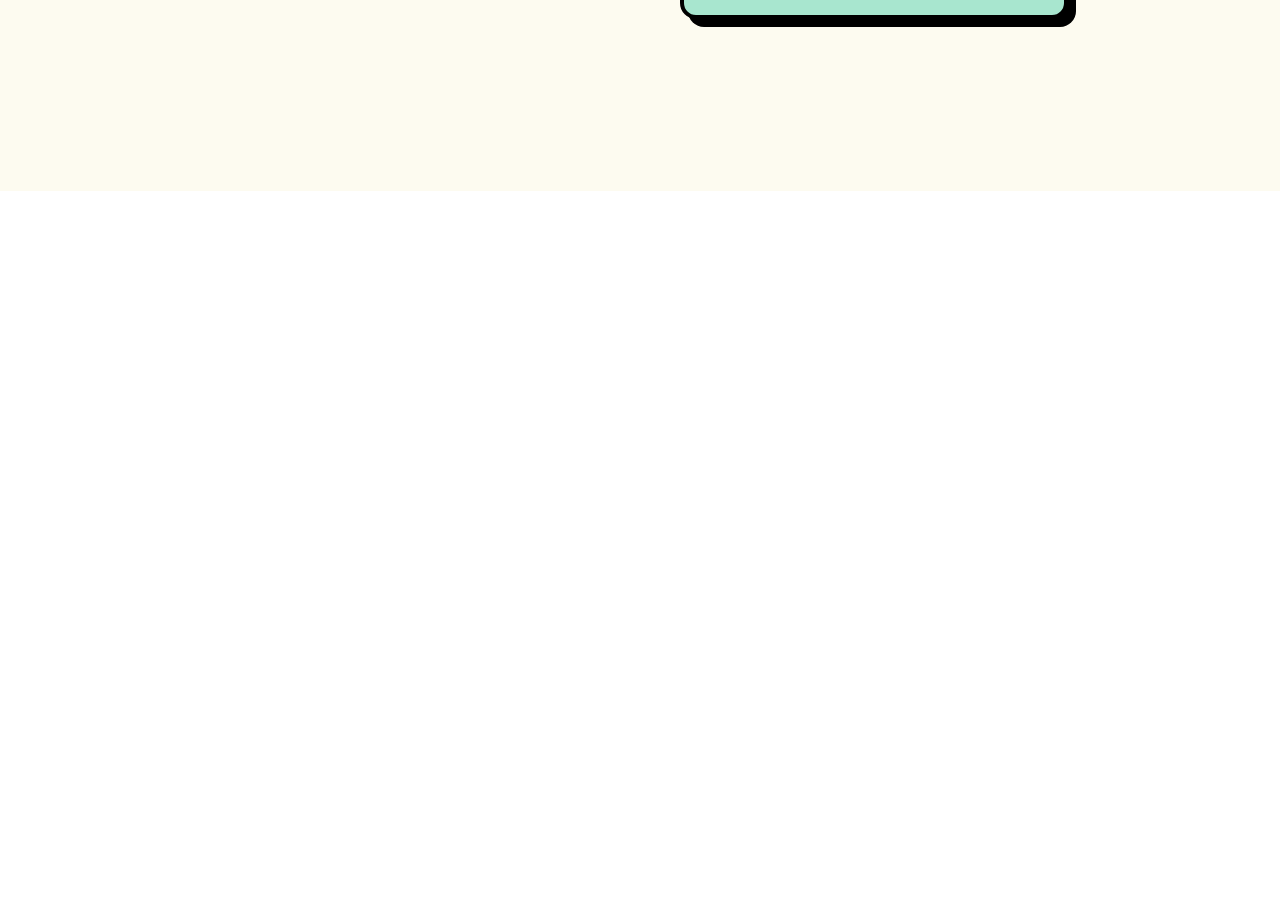
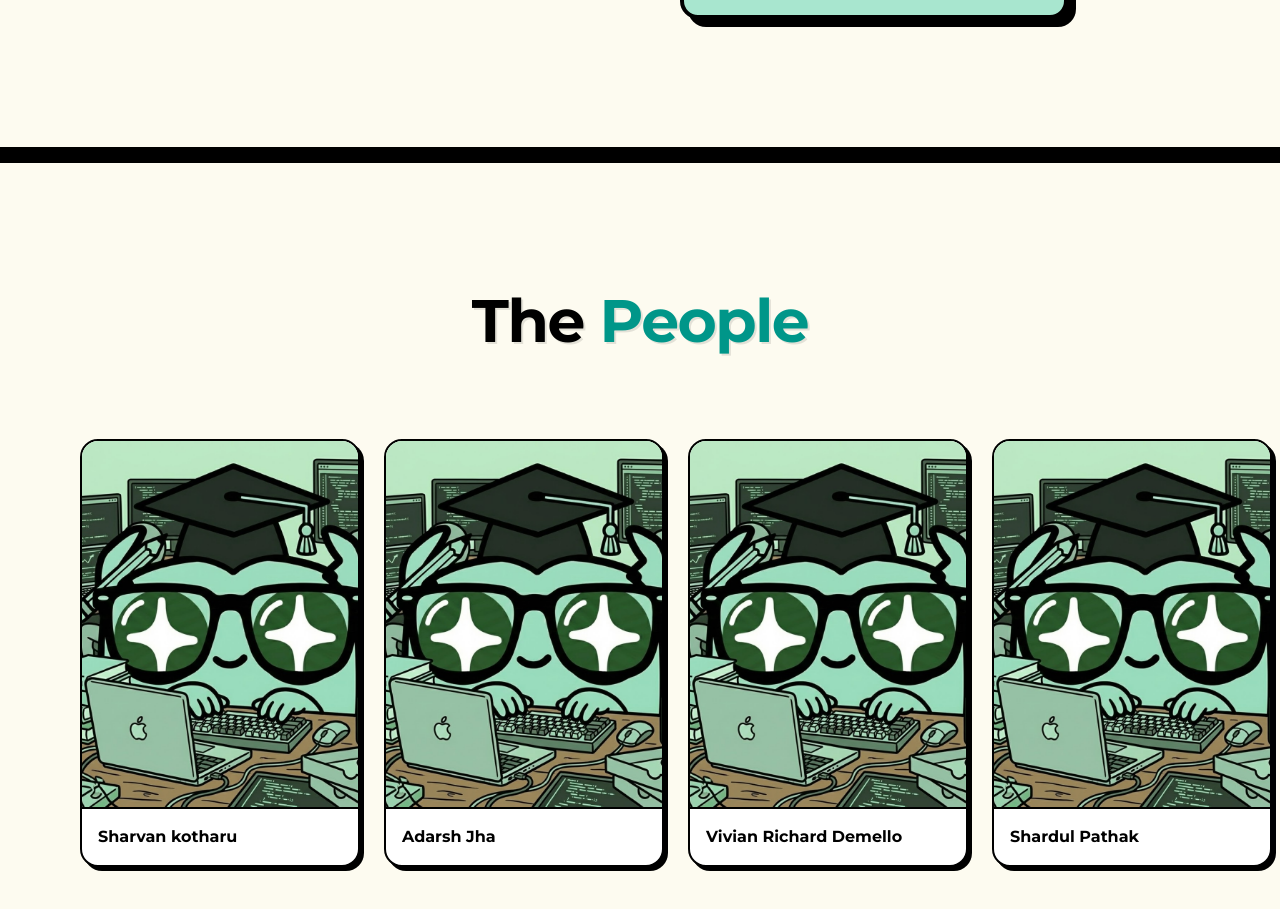
Before and after one commit to vynride/technicalcup-A1, a Next.js app: page / in a window 1280 px wide. Shown: the part 609-1518 px from the top of the page. Before the commit the page ends 800 px from the top, so only its background shows below. Built offline with nearby package versions, Linux system fonts and the light colour scheme.

Commit message:
feat: add carousel & revamp profiles

```diff
--- a/app/globals.css
+++ b/app/globals.css
@@ -1,9 +1,7 @@
 @import "tailwindcss";
+@import "tw-animate-css";
 
-:root {
-  --background: #ffffff;
-  --foreground: #171717;
-}
+@custom-variant dark (&:is(.dark *));
 
 html,
 body {
@@ -17,13 +15,42 @@ body {
   --color-foreground: var(--foreground);
   --font-sans: var(--font-montserrat), sans-serif;
   --font-mono: monospace;
-}
-
-@media (prefers-color-scheme: dark) {
-  :root {
-    --background: #0a0a0a;
-    --foreground: #ededed;
-  }
+  --color-sidebar-ring: var(--sidebar-ring);
+  --color-sidebar-border: var(--sidebar-border);
+  --color-sidebar-accent-foreground: var(--sidebar-accent-foreground);
+  --color-sidebar-accent: var(--sidebar-accent);
+  --color-sidebar-primary-foreground: var(--sidebar-primary-foreground);
+  --color-sidebar-primary: var(--sidebar-primary);
+  --color-sidebar-foreground: var(--sidebar-foreground);
+  --color-sidebar: var(--sidebar);
+  --color-chart-5: var(--chart-5);
+  --color-chart-4: var(--chart-4);
+  --color-chart-3: var(--chart-3);
+  --color-chart-2: var(--chart-2);
+  --color-chart-1: var(--chart-1);
+  --color-ring: var(--ring);
+  --color-input: var(--input);
+  --color-border: var(--border);
+  --color-destructive: var(--destructive);
+  --color-accent-foreground: var(--accent-foreground);
+  --color-accent: var(--accent);
+  --color-muted-foreground: var(--muted-foreground);
+  --color-muted: var(--muted);
+  --color-secondary-foreground: var(--secondary-foreground);
+  --color-secondary: var(--secondary);
+  --color-primary-foreground: var(--primary-foreground);
+  --color-primary: var(--primary);
+  --color-popover-foreground: var(--popover-foreground);
+  --color-popover: var(--popover);
+  --color-card-foreground: var(--card-foreground);
+  --color-card: var(--card);
+  --radius-sm: calc(var(--radius) - 4px);
+  --radius-md: calc(var(--radius) - 2px);
+  --radius-lg: var(--radius);
+  --radius-xl: calc(var(--radius) + 4px);
+  --radius-2xl: calc(var(--radius) + 8px);
+  --radius-3xl: calc(var(--radius) + 12px);
+  --radius-4xl: calc(var(--radius) + 16px);
 }
 
 body,
@@ -37,3 +64,88 @@ select {
   -webkit-font-smoothing: antialiased;
   -moz-osx-font-smoothing: grayscale;
 }
+
+:root {
+  --radius: 0.625rem;
+  --background: oklch(1 0 0);
+  --foreground: oklch(0.145 0 0);
+  --card: oklch(1 0 0);
+  --card-foreground: oklch(0.145 0 0);
+  --popover: oklch(1 0 0);
+  --popover-foreground: oklch(0.145 0 0);
+  --primary: oklch(0.205 0 0);
+  --primary-foreground: oklch(0.985 0 0);
+  --secondary: oklch(0.97 0 0);
+  --secondary-foreground: oklch(0.205 0 0);
+  --muted: oklch(0.97 0 0);
+  --muted-foreground: oklch(0.556 0 0);
+  --accent: oklch(0.97 0 0);
+  --accent-foreground: oklch(0.205 0 0);
+  --destructive: oklch(0.577 0.245 27.325);
+  --border: oklch(0.922 0 0);
+  --input: oklch(0.922 0 0);
+  --ring: oklch(0.708 0 0);
+  --chart-1: oklch(0.646 0.222 41.116);
+  --chart-2: oklch(0.6 0.118 184.704);
+  --chart-3: oklch(0.398 0.07 227.392);
+  --chart-4: oklch(0.828 0.189 84.429);
+  --chart-5: oklch(0.769 0.188 70.08);
+  --sidebar: oklch(0.985 0 0);
+  --sidebar-foreground: oklch(0.145 0 0);
+  --sidebar-primary: oklch(0.205 0 0);
+  --sidebar-primary-foreground: oklch(0.985 0 0);
+  --sidebar-accent: oklch(0.97 0 0);
+  --sidebar-accent-foreground: oklch(0.205 0 0);
+  --sidebar-border: oklch(0.922 0 0);
+  --sidebar-ring: oklch(0.708 0 0);
+}
+
+.dark {
+  --background: oklch(0.145 0 0);
+  --foreground: oklch(0.985 0 0);
+  --card: oklch(0.205 0 0);
+  --card-foreground: oklch(0.985 0 0);
+  --popover: oklch(0.205 0 0);
+  --popover-foreground: oklch(0.985 0 0);
+  --primary: oklch(0.922 0 0);
+  --primary-foreground: oklch(0.205 0 0);
+  --secondary: oklch(0.269 0 0);
+  --secondary-foreground: oklch(0.985 0 0);
+  --muted: oklch(0.269 0 0);
+  --muted-foreground: oklch(0.708 0 0);
+  --accent: oklch(0.269 0 0);
+  --accent-foreground: oklch(0.985 0 0);
+  --destructive: oklch(0.704 0.191 22.216);
+  --border: oklch(1 0 0 / 10%);
+  --input: oklch(1 0 0 / 15%);
+  --ring: oklch(0.556 0 0);
+  --chart-1: oklch(0.488 0.243 264.376);
+  --chart-2: oklch(0.696 0.17 162.48);
+  --chart-3: oklch(0.769 0.188 70.08);
+  --chart-4: oklch(0.627 0.265 303.9);
+  --chart-5: oklch(0.645 0.246 16.439);
+  --sidebar: oklch(0.205 0 0);
+  --sidebar-foreground: oklch(0.985 0 0);
+  --sidebar-primary: oklch(0.488 0.243 264.376);
+  --sidebar-primary-foreground: oklch(0.985 0 0);
+  --sidebar-accent: oklch(0.269 0 0);
+  --sidebar-accent-foreground: oklch(0.985 0 0);
+  --sidebar-border: oklch(1 0 0 / 10%);
+  --sidebar-ring: oklch(0.556 0 0);
+}
+
+@layer base {
+  * {
+    @apply border-border outline-ring/50;
+  }
+  body {
+    @apply bg-background text-foreground;
+  }
+  .scrollbar-hide {
+    -ms-overflow-style: none;
+    scrollbar-width: none;
+  }
+  .scrollbar-hide::-webkit-scrollbar {
+    display: none;
+  }
+}
--- a/app/page.js
+++ b/app/page.js
@@ -1,7 +1,14 @@
+"use client";
+
+import { useRef } from "react";
 import Link from "next/link";
 import Image from "next/image";
+import ImageCard from "@/components/ui/image-card";
+import profileData from "@/data/profile.json";
 
 export default function Home() {
+  const carouselRef = useRef(null);
+
   return (
     <main className="min-h-screen bg-[#FDFBF0] text-black font-sans selection:bg-teal-300 selection:text-black pt-28">
       <div className="relative isolate flex flex-col">
@@ -48,6 +55,34 @@ export default function Home() {
             </div>
           </div>
         </section>
+
+        {/* Separator */}
+        <div className="w-full h-4 bg-black"></div>
+
+        {/* The People Section */}
+        <section className="mx-auto w-full py-20 lg:py-32 overflow-hidden">
+          <div className="px-6 lg:px-8 mb-12 text-center">
+             <h2 className="text-4xl font-bold tracking-tight text-black sm:text-6xl drop-shadow-[2px_2px_0px_rgba(0,0,0,0.1)]">
+                The <span className="text-teal-600">People</span>
+             </h2>
+          </div>
+
+           {/* Carousel */}
+          <div
+            ref={carouselRef}
+            className="flex overflow-x-auto snap-x snap-mandatory gap-6 px-6 lg:px-20 pt-10 pb-12 scrollbar-hide"
+          >
+            {profileData.map((person) => (
+              <Link href={`/profile/${person._id.$oid}`} key={person._id.$oid} className="snap-center shrink-0">
+                  <ImageCard
+                    imageUrl="/mascot-coding.jpeg"
+                    caption={person.name}
+                    className="hover:-translate-y-2 transition-transform duration-200"
+                  />
+              </Link>
+            ))}
+          </div>
+        </section>
       </div>
     </main>
   );
--- a/app/profile/[id]/page.js
+++ b/app/profile/[id]/page.js
@@ -1,5 +1,5 @@
 import Profile from "@/components/Profile";
-import Navbar from "@/components/Navbar";
+
 import profiles from "@/data/profile.json";
 import { notFound } from "next/navigation";
 
@@ -15,8 +15,7 @@ export default async function Page({ params }) {
   }
 
   return (
-    <div className="min-h-screen bg-[#faf7f2]">
-      <Navbar />
+    <div className="min-h-screen bg-[#faf7f2] pt-28">
       <Profile profile={profile} />
     </div>
   );
--- a/data/profile.json
+++ b/data/profile.json
@@ -27,6 +27,33 @@
   },
   {
     "_id": {
+      "$oid": "a20e13ff7c6e45d3be7d3395"
+    },
+    "name": "Vivian Richard Demello",
+    "quote": "The meaning of life is to give life meaning",
+    "bio": "Hackathon Junkie 🙂‍↔️",
+    "achievements": [
+      "2xHackathon winner"
+    ],
+    "github": "https://github.com/vynride/",
+    "linkedin": "https://www.linkedin.com/in/viviandemello/"
+  },
+  {
+    "_id": {
+      "$oid": "1a7752a42f964c46b8987809"
+    },
+    "name": "Shardul Pathak",
+    "quote": "Error: Sleep.exe not found. Running on Coffee.lib and sheer willpower.",
+    "bio": "Hi there! I’m a CSE undergrad currently majoring in Context Switching. In a world where new frameworks are born faster than I can finish a cup of coffee, I spend my days (and way too many nights) juggling the entire tech ecosystem. I’m not just learning to code; I’m learning to survive the \"Modern Tech Stack.\"",
+    "achievements": [
+      "Hobbies: Sports, Music and Reading",
+      "Achievements: Top 10 at Genathon"
+    ],
+    "github": "https://github.com/Shardul-Pathak",
+    "linkedin": "https://www.linkedin.com/in/shardulpathak07"
+  },
+  {
+    "_id": {
       "$oid": "b8deaff639fd4b37a1698f76"
     },
     "name": "Meenakshi Motwani",
@@ -53,6 +80,19 @@
     ],
     "github": "https://github.com/apeksha-3",
     "linkedin": "https://www.linkedin.com/in/apeksha-sharma-880422371"
+  },
+  {
+    "_id": {
+      "$oid": "594f5cd631804b2ea1bc2536"
+    },
+    "name": "Anuj Lulu",
+    "quote": "“The future belongs to those who prepare for it today.”",
+    "bio": "Computer science student with a deep interest in technology and a strong drive to push ideas until they solve real problems. Not particularly drawn to intensive competitive programming, but I enjoy dissecting how problems are designed and exploring solutions at my own pace. I thrive in hackathons, especially under tight time constraints. The pressure and high stakes energize me. That sense of challenge and intensity is what I actually seek, both in tech and beyond.",
+    "achievements": [
+      "Playing games, watching movies and series, exploring technologies, eating good food."
+    ],
+    "github": "https://github.com/ANUJ760",
+    "linkedin": "https://www.linkedin.com/in/anuj-lulu-026554324?utm_source=share&utm_campaign=share_via&utm_content=profile&utm_medium=android_app"
   },
   {
     "_id": {
@@ -326,33 +366,6 @@
   },
   {
     "_id": {
-      "$oid": "a20e13ff7c6e45d3be7d3395"
-    },
-    "name": "Vivian Richard Demello",
-    "quote": "The meaning of life is to give life meaning",
-    "bio": "Hackathon Junkie 🙂‍↔️",
-    "achievements": [
-      "2xHackathon winner"
-    ],
-    "github": "https://github.com/vynride/",
-    "linkedin": "https://www.linkedin.com/in/viviandemello/"
-  },
-  {
-    "_id": {
-      "$oid": "1a7752a42f964c46b8987809"
-    },
-    "name": "Shardul Pathak",
-    "quote": "Error: Sleep.exe not found. Running on Coffee.lib and sheer willpower.",
-    "bio": "Hi there! I’m a CSE undergrad currently majoring in Context Switching. In a world where new frameworks are born faster than I can finish a cup of coffee, I spend my days (and way too many nights) juggling the entire tech ecosystem. I’m not just learning to code; I’m learning to survive the \"Modern Tech Stack.\"",
-    "achievements": [
-      "Hobbies: Sports, Music and Reading",
-      "Achievements: Top 10 at Genathon"
-    ],
-    "github": "https://github.com/Shardul-Pathak",
-    "linkedin": "https://www.linkedin.com/in/shardulpathak07"
-  },
-  {
-    "_id": {
       "$oid": "7e8dfde506d44212bd610751"
     },
     "name": "Vaishnavi Singh",
@@ -361,18 +374,5 @@
     "achievements": [],
     "github": "https://github.com/Vaishnavi-7107",
     "linkedin": "https://www.linkedin.com/in/vaishnavi-singh-83b7a4368/"
-  },
-  {
-    "_id": {
-      "$oid": "594f5cd631804b2ea1bc2536"
-    },
-    "name": "Anuj Lulu",
-    "quote": "“The future belongs to those who prepare for it today.”",
-    "bio": "Computer science student with a deep interest in technology and a strong drive to push ideas until they solve real problems. Not particularly drawn to intensive competitive programming, but I enjoy dissecting how problems are designed and exploring solutions at my own pace. I thrive in hackathons, especially under tight time constraints. The pressure and high stakes energize me. That sense of challenge and intensity is what I actually seek, both in tech and beyond.",
-    "achievements": [
-      "Playing games, watching movies and series, exploring technologies, eating good food."
-    ],
-    "github": "https://github.com/ANUJ760",
-    "linkedin": "https://www.linkedin.com/in/anuj-lulu-026554324?utm_source=share&utm_campaign=share_via&utm_content=profile&utm_medium=android_app"
   }
 ]
```
